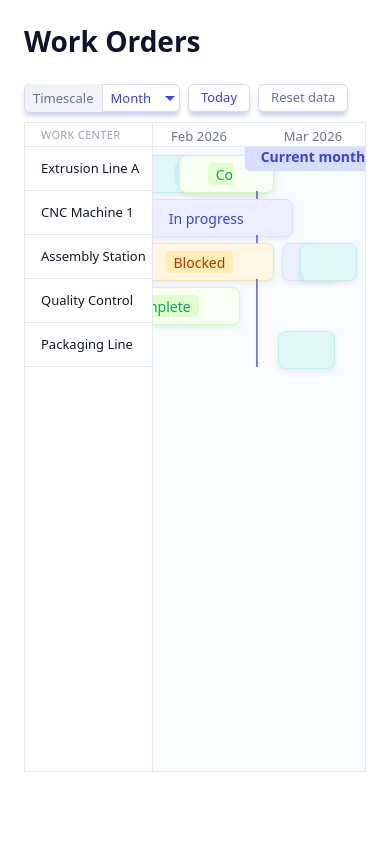
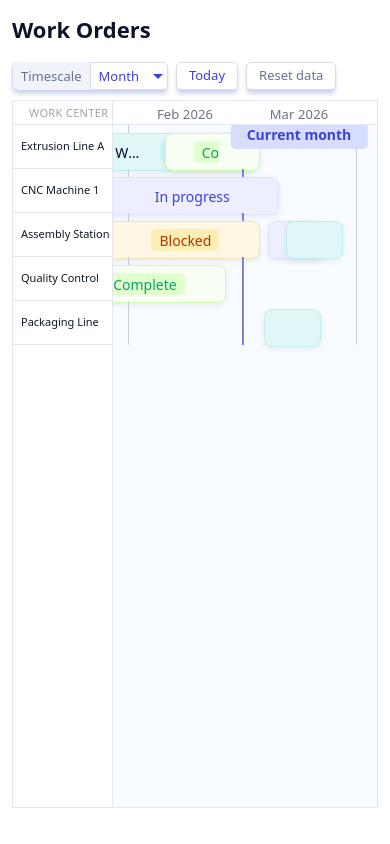
Before and after one commit to nadipaca/scheduler, an Angular app: page / in a window 390 px wide. Built offline with nearby package versions, Linux system fonts and the light colour scheme; a web font is replaced by a local one.

Commit message:
fix responsiveness

```diff
--- a/src/app/features/schedule/schedule-timeline-page.component.scss
+++ b/src/app/features/schedule/schedule-timeline-page.component.scss
@@ -5,6 +5,10 @@
   flex-direction: column;
   // Fill the full viewport height minus the app-shell padding
   min-height: calc(100vh - #{$space-6 * 2});
+
+  @media (max-width: 768px) {
+    min-height: calc(100vh - #{$space-3 * 2});
+  }
 }
 
 .schedule-page--panel-open app-timeline-header,
@@ -25,6 +29,11 @@
 
   @media (max-width: 600px) {
     grid-template-columns: 120px 1fr;
+  }
+
+  @media (max-width: 480px) {
+    grid-template-columns: 100px 1fr;
+    column-gap: 0;
   }
 }
 
@@ -64,9 +73,17 @@
   font-size: $font-size-sm;
   color: $color-text-primary;
   transition: background-color $duration-fast ease;
+  white-space: nowrap;
+  overflow: hidden;
+  text-overflow: ellipsis;
 
   &:hover {
     background-color: $color-timeline-row-hover;
+  }
+
+  @media (max-width: 600px) {
+    font-size: $font-size-xs;
+    padding: 0 $space-2;
   }
 }
 
--- a/src/app/features/schedule/timeline-header.component.scss
+++ b/src/app/features/schedule/timeline-header.component.scss
@@ -10,6 +10,11 @@
   color: rgba(14, 19, 43, 1);
   margin: 0 0 26px;
   line-height: 34px;
+
+  @media (max-width: 600px) {
+    font-size: 22px;
+    margin-bottom: 16px;
+  }
 }
 
 .timeline-header__controls-row {
@@ -17,6 +22,10 @@
   display: flex;
   align-items: center;
   gap: 8px;
+
+  @media (max-width: 600px) {
+    flex-wrap: wrap;
+  }
 }
 
 /* Timescale pill-group control */
--- a/src/app/features/schedule/work-order-panel.component.scss
+++ b/src/app/features/schedule/work-order-panel.component.scss
@@ -23,6 +23,10 @@
   z-index: $z-panel;
   animation: panelSlideIn $duration-base $ease-out both;
   overflow-y: auto;
+
+  @media (max-width: 600px) {
+    width: 100%;
+  }
 }
 
 /* ── Header ── */
@@ -30,6 +34,10 @@
   padding: $space-6 $space-6 $space-4;
   border-bottom: 1px solid $color-border-subtle;
   flex-shrink: 0;
+
+  @media (max-width: 600px) {
+    padding: $space-4 $space-4 $space-3;
+  }
 }
 
 .wo-panel__header-row {
@@ -73,6 +81,10 @@
   gap: $space-5;
   padding: $space-6 $space-6 $space-7;
   flex: 1;
+
+  @media (max-width: 600px) {
+    padding: $space-4 $space-4 $space-5;
+  }
 }
 
 .wo-panel__section {
--- a/src/styles.scss
+++ b/src/styles.scss
@@ -31,6 +31,10 @@ app-root {
   min-height: 100%;
   padding: $space-6;
   background-color: $color-surface;
+
+  @media (max-width: 768px) {
+    padding: $space-3;
+  }
 }
 
 /* Panel slide-in / backdrop animations */
```
